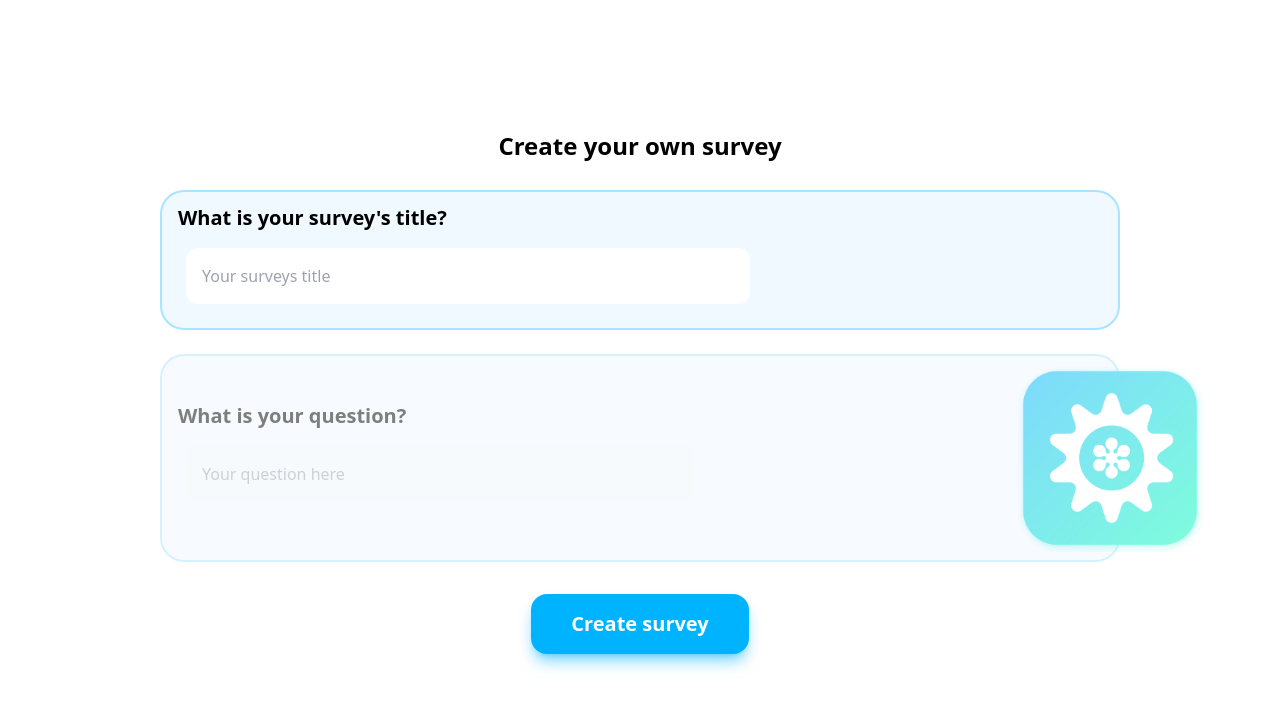
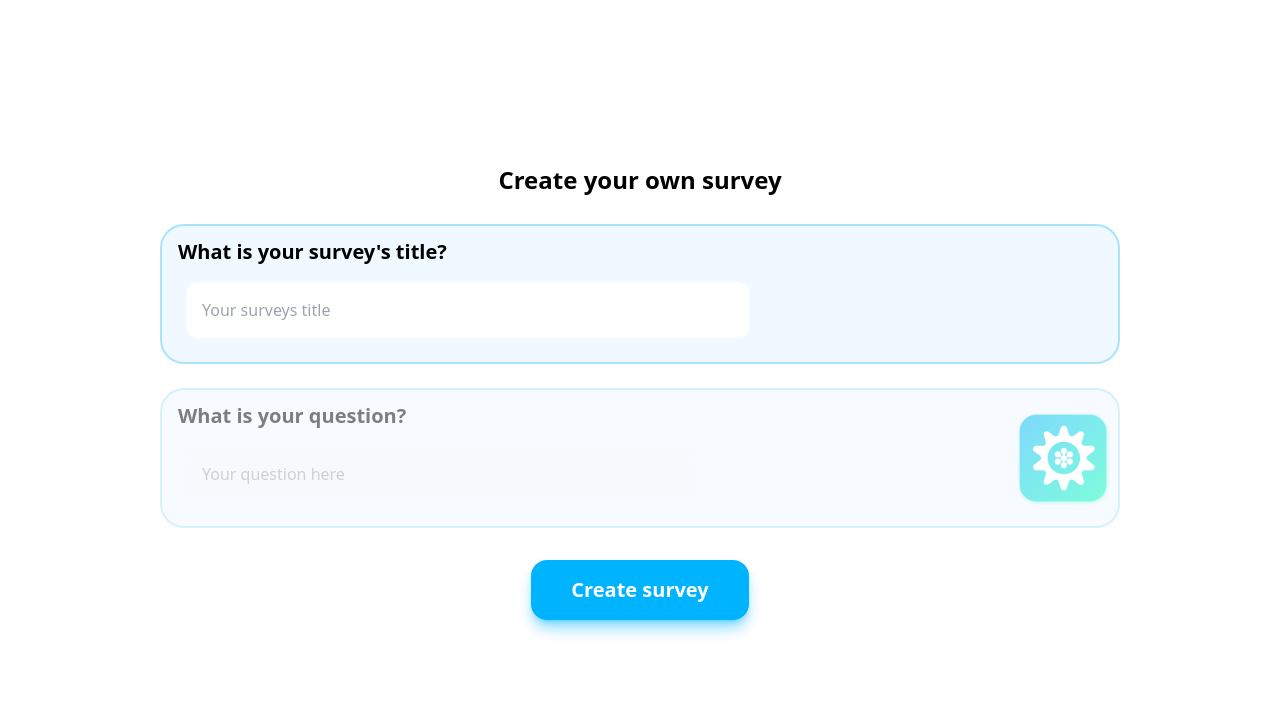
Before and after one commit to aaron-nerox/neo-surveys, a React (Create React App) app in the folder neosurveys-react/: page /newsurvey in a window 1280 px wide. Shown: the top 710 px of the page. Built offline with nearby package versions, Linux system fonts and the light colour scheme.

Commit message:
add: responsive design for survey list page

```diff
--- a/neosurveys-react/src/pages/CreateSurvey.jsx
+++ b/neosurveys-react/src/pages/CreateSurvey.jsx
@@ -87,7 +87,7 @@ const CreateSurvey = ()=>{
                     />
                 </div>
 
-                <img src={logo} alt="add" className="ms:max-w-[10%] max-w-[20%]"/>
+                <img src={logo} alt="add" className="sm:max-w-[10%] max-w-[20%]"/>
 
             </div>
 
--- a/neosurveys-react/src/pages/SurveyList.jsx
+++ b/neosurveys-react/src/pages/SurveyList.jsx
@@ -16,11 +16,12 @@ const SurveyList = ()=>{
 
     return (
         <div className="min-h-screen grid content-center justify-items-center">
-            <p className="m-4 mt-6 text-2xl font-bold">
+            <p className="m-4 mt-6 text-2xl font-bold text-center">
                 Browse surveys and take some of them
             </p>
 
-            <div className="w-4/5 my-5 mx-auto grid grid-cols-2">
+            <div className="sm:w-4/5 w-[90%] sm:my-5 my-3
+                    mx-auto grid sm:grid-cols-2 grid-cols-1">
                 {
                     surveyList?.map( survey => (
                         <SurveyCard
```
